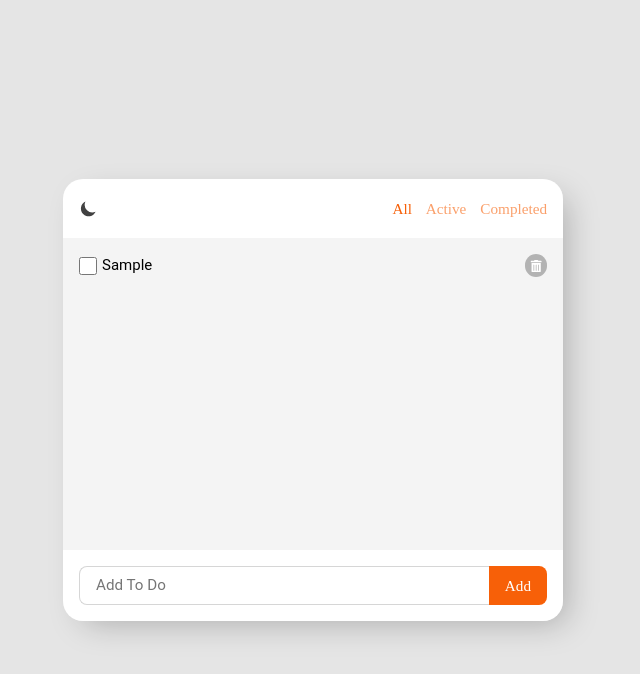
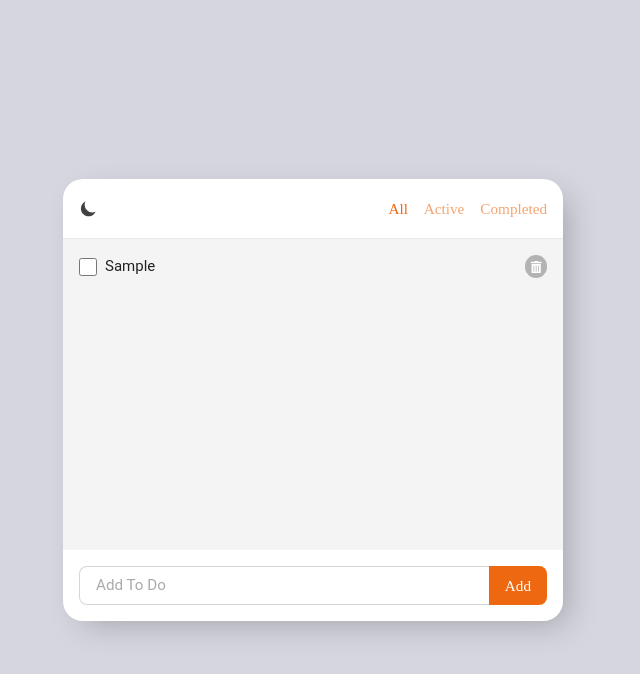
Before and after one commit to pmmpmm/todo-list, a React (Create React App) app: page / in a window 1280 px wide. Both pictures are taken after typing "Sample" into the empty fields and a click on the button "Add". Shown: the top 674 px of the page, without its empty margins (327-967 px from the left). Built offline with nearby package versions, Linux system fonts and the light colour scheme; a web font is replaced by a local one.

Commit message:
css style

```diff
--- a/src/component/AddTodo/AddTodo.module.css
+++ b/src/component/AddTodo/AddTodo.module.css
@@ -16,6 +16,8 @@
   border-left-width: 1px;
   border-top-left-radius: 8px;
   border-bottom-left-radius: 8px;
+
+  outline: none;
 }
 .button {
   padding: 0 var(--padding-x-01);
--- a/src/component/Header/Header.module.css
+++ b/src/component/Header/Header.module.css
@@ -4,10 +4,11 @@
   align-items: center;
   padding: 18px var(--padding-x-01);
   background-color: var(--color-main01);
+  border-bottom: 1px solid var(--color-main03);
 }
 .filters {
   display: flex;
-  gap: 14px;
+  gap: 1rem;
 }
 .filters .filter .button {
   padding: 4px 0;
@@ -16,7 +17,7 @@
   color: var(--accent-color);
   text-transform: capitalize;
   transition: var(--transition01);
-  opacity: 0.6;
+  opacity: var(--filter-opacity);
 }
 .filters .filter .button:hover,
 .filters .filter.selected .button {
@@ -24,6 +25,7 @@
 }
 .themeToggleBtn {
   display: block;
+  flex: 0 0 1.2rem;
   width: 1.2rem;
   height: 1.2rem;
 }
--- a/src/component/Todo/Todo.module.css
+++ b/src/component/Todo/Todo.module.css
@@ -15,10 +15,13 @@
   height: 18px;
   vertical-align: middle;
   cursor: pointer;
-  border: 1px solid green;
+}
+.checkbox:checked + .label {
+  color: var(--text-color01-disable);
+  text-decoration: line-through;
 }
 .label {
-  padding-left: 5px;
+  margin-left: 0.5rem;
   font-size: 15px;
   vertical-align: middle;
   word-break: keep-all;
--- a/src/component/TodoList/TodoList.module.css
+++ b/src/component/TodoList/TodoList.module.css
@@ -1,15 +1,18 @@
 .container {
   width: 100%;
   height: 100%;
+  min-height: 0;
   display: flex;
   flex-direction: column;
 }
 .list {
   display: flex;
   flex-direction: column;
-  gap: 0.6rem;
+  gap: 0.9rem;
   width: 100%;
+  height: 100%;
   flex: 1 1 auto;
   padding: var(--padding-y-01) var(--padding-x-01);
   background-color: var(--color-main02);
+  overflow-y: auto;
 }
--- a/src/index.css
+++ b/src/index.css
@@ -1,16 +1,6 @@
 @import url('https://hangeul.pstatic.net/hangeul_static/css/nanum-square-neo.css');
 
 :root {
-  --color-body-bg: #e5e5e5;
-  --color-main01: #ffffff;
-  --color-main02: #f4f4f4;
-  --accent-color: #f76008;
-  --text-color01: #222222;
-
-  --color-dark01: #414141;
-  --color-dark02: #717171;
-  --color-dark03: #b3b3b3;
-
   --font-exbold: 'NanumSquareNeoExtraBold';
   --font-bold: 'NanumSquareNeoBold';
   --font-regular: 'NanumSquareNeo';
@@ -23,9 +13,48 @@
 
   --transition01: all 0.2s ease-out;
   --transition02: all 0.5s ease-out;
+
+  /* -------- theme light -------- */
+  --color-body-bg: #d6d6e0;
+
+  --color-main01: #ffffff;
+  --color-main02: #f4f4f4;
+  --color-main03: #e9e9e9;
+
+  /* --accent-color: #f76008; */
+  --accent-color: #ee6812;
+
+  --color-dark01: #414141;
+  --color-dark02: #717171;
+  --color-dark03: #b3b3b3;
+
+  --text-color01: #222222;
+  --text-color01-disable: #999999;
+  --text-placeholder: #aaaaaa;
+  --color-scrollbar-thumb: #d1d1d1;
+
+  --filter-opacity: 0.6;
 }
 html.dark {
-  --color-body-bg: red;
+  /* -------- theme dark -------- */
+  --color-body-bg: #4b4b59;
+
+  --color-main01: #232332;
+  --color-main02: #313244;
+  --color-main03: #37384b;
+
+  --accent-color: #ea7428;
+
+  --color-dark01: #ffffff;
+  --color-dark02: #eaeaea;
+  --color-dark03: #a2a2af;
+
+  --text-color01: #f2f2f2;
+  --text-color01-disable: #7f819a;
+  --text-placeholder: #aaaaaa;
+  --color-scrollbar-thumb: #2a2a3c;
+
+  --filter-opacity: 0.65;
 }
 * {
   box-sizing: border-box;
@@ -37,6 +66,7 @@ body {
   margin: 0;
   font-family: var(--font-regular), 'Roboto', 'Oxygen', 'Ubuntu', 'Cantarell', 'Fira Sans', 'Droid Sans',
     'Helvetica Neue', sans-serif;
+  color: var(--text-color01);
   -webkit-font-smoothing: antialiased;
   -moz-osx-font-smoothing: grayscale;
   display: flex;
@@ -78,6 +108,18 @@ button {
   background-color: transparent;
   border: none;
 }
+input::placeholder {
+  color: var(--text-placeholder);
+  opacity: 1;
+}
+input::-webkit-input-placeholder {
+  color: var(--text-placeholder);
+  opacity: 1;
+}
+input:-ms-input-placeholder {
+  color: var(--text-placeholder);
+  opacity: 1;
+}
 div,
 p,
 button,
@@ -88,3 +130,12 @@ header {
   margin: 0 0;
   padding: 0 0;
 }
+::-webkit-scrollbar {
+  width: 6px;
+}
+::-webkit-scrollbar-track {
+  background-color: var(--color-main02);
+}
+::-webkit-scrollbar-thumb {
+  background-color: var(--color-scrollbar-thumb);
+}
```
